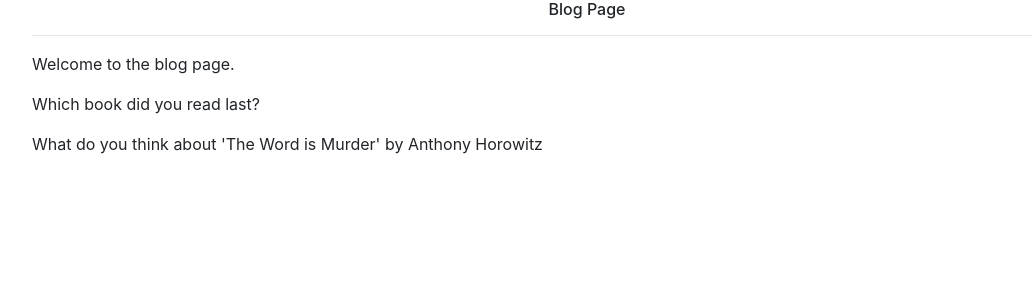
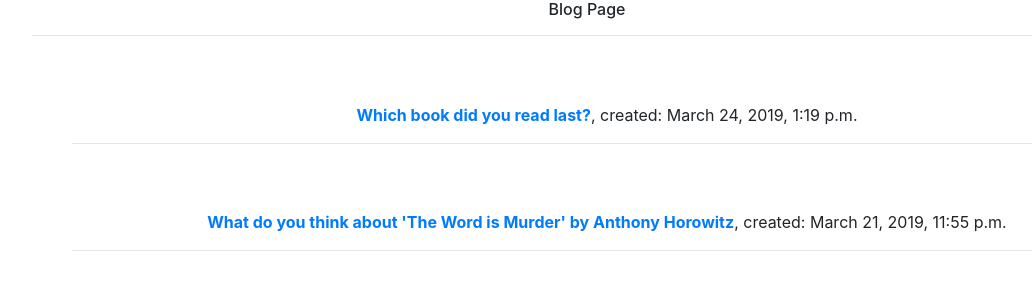
Before and after one commit to yucehan57/LibraryProject, a Django app: page /blog/ in a window 1280 px wide. Shown: the part 62-362 px from the top of the page, without its empty margins (53-1085 px from the left). Run offline with Django 3.2, Linux system fonts and the light colour scheme; data comes from the database, SQL or seed files in the repository; both versions use the stored data as it was after the commit; some libraries are stand-ins or nearby versions.

Commit message:
buttons updated, blog views added

```diff
--- a/accounts/templates/accounts/profile.html
+++ b/accounts/templates/accounts/profile.html
@@ -3,6 +3,7 @@
 
 
 {% block content %}
+
     <div class="content-section">
       <div class="media">
         <img class="rounded-circle account-img" src="{{ user.profile.image.url }}">
@@ -13,5 +14,4 @@
       </div>
     </div>
 
-
 {% endblock %}
--- a/blog/models.py
+++ b/blog/models.py
@@ -1,7 +1,9 @@
 from django.db import models
 from django.urls import reverse
 from accounts.models import User
+from django.contrib.auth import get_user_model
 
+User = get_user_model()
 
 class Category(models.Model):
     """Represent a category for a blog post"""
@@ -17,6 +19,7 @@ class Category(models.Model):
 
 
 class Post(models.Model):
+    author = models.ForeignKey(User)
     title = models.CharField(max_length=255, blank=False, null=False)
     content = models.TextField()
     date_created = models.DateTimeField(auto_now_add=True)
@@ -29,10 +32,11 @@ class Post(models.Model):
 
     def get_absolute_url(self):
         """url access to the detailed post page"""
-        return reverse('blog:post-detail', args=[str(self.id)])
+        return reverse('blog:blog-detail', args=[str(self.id)])
 
     class Meta:
         ordering = ['-date_created']
+        unique_together = ['user', 'message']
 
 
 class Tag(models.Model):
--- a/blog/templates/blog/blog.html
+++ /dev/null
@@ -1,11 +0,0 @@
-{% extends "base.html" %}
-
-{% block content %}
-  <h6 style="text-align: center;">Blog Page</h6><hr>
-  <p>Welcome to the blog page.</p>
-
-  {% for post in blogposts %}
-    <p>{{post}}</p>
-  {% endfor %}
-
-{% endblock %}
--- /dev/null
+++ b/blog/templates/blog/post_list.html
@@ -0,0 +1,19 @@
+{% extends "base.html" %}
+
+{% block content %}
+  <h6 style="text-align: center;">Blog Page</h6><hr>
+
+  {% for post in blog_posts %}
+
+  <div class="postContent">
+
+    <ul>
+   <p><strong><a href="{% url 'blog:blog-detail' post.pk %}">{{post.title}}</a></strong>,
+    created: {{post.date_created}}</p><hr>
+    </ul>
+
+  </div>
+
+  {% endfor %}
+
+{% endblock %}
--- a/blog/urls.py
+++ b/blog/urls.py
@@ -4,5 +4,7 @@ from django.urls import path
 app_name = 'blog'
 
 urlpatterns = [
-    path('', views.BlogHomeView.as_view(), name='blog-home'),
+    path('', views.PostHomeView.as_view(), name='blog-home'),
+    path('<int:pk>', views.PostDetailView.as_view(), name='blog-detail'),
+    path('<int:pk>/update', views.PostUpdateView.as_view(), name='blog-update'),
 ]
--- a/blog/views.py
+++ b/blog/views.py
@@ -1,11 +1,22 @@
 from django.shortcuts import render
 from django.views import generic
 from .models import Post
+from django.contrib.auth.mixins import LoginRequiredMixin
 
 
-class BlogHomeView(generic.ListView):
-    template_name = 'blog/blog.html'
+class PostHomeView(generic.ListView):
     model = Post
-    context_object_name = 'blogposts'
+    context_object_name = 'blog_posts'
+    paginate_by = 5
+    """def get_queryset(self):"""
 
-    """def get_queryset(self):"""
+
+class PostDetailView(generic.DetailView):
+    model = Post
+
+
+class PostUpdateView(LoginRequiredMixin, generic.UpdateView):
+    model = Post
+    fields = ('title', 'content', 'category', 'tags')
+    context_object_name = 'blogpost'
+    template_name = 'blog/post_update_form.html'
--- a/library_app/templates/library_app/author_detail.html
+++ b/library_app/templates/library_app/author_detail.html
@@ -27,11 +27,11 @@
     {{bk.title}}
   {% endfor %}
     <div class="authorDetailButtons">
-      <button id='updateAuthorButton' type="button" class="btn btn-secondary">
+      <button id='updateAuthorButton' type="button" class="btn btn-light">
       <a href="{% url 'library_app:edit-author' author.pk %}">Edit Author Information</a>
       </button>
 
-      <button id='goBackAuthorButton' type="button" class="btn btn-secondary">
+      <button id='goBackAuthorButton' type="button" class="btn btn-light">
       <a href="{% url 'library_app:author-list' %}">See All Authors</a>
       </button>
     </div>
--- a/library_app/templates/library_app/author_form.html
+++ b/library_app/templates/library_app/author_form.html
@@ -6,7 +6,7 @@
 <form id="addAuthorForm" method="post">
   {% csrf_token %}
   {{form|crispy}}
-  <input type="submit" class='btn btn-primary' value="Register">
+  <input type="submit" class='btn btn-dark' value="Register">
 </form>
 
 {% endblock %}
--- a/library_app/templates/library_app/author_update_form.html
+++ b/library_app/templates/library_app/author_update_form.html
@@ -10,7 +10,7 @@
   <form method="POST">
     {% csrf_token %}
     {{form|crispy}}
-    <button type="submit" class="btn btn-success">Save Changes</button>
+    <button type="submit" class="btn btn-light">Save Changes</button>
 
   </form>
 </div>
--- a/library_app/templates/library_app/book_form.html
+++ b/library_app/templates/library_app/book_form.html
@@ -7,7 +7,7 @@
   <form action="{% url 'library_app:add-book' %}" method="POST">
     {% csrf_token %}
     {{form|crispy}}
-    <input type="submit" class="btn btn-primary" value="Add Book">
+    <input type="submit" class="btn btn-dark" value="Add Book">
   </form>
 {% endblock %}
 
--- a/library_app/views.py
+++ b/library_app/views.py
@@ -26,11 +26,13 @@ class HomeView(generic.TemplateView):
 
 class BookListView(generic.ListView):
     model = models.Book
+    paginate_by = 10
 
 
 
 class AuthorListView(generic.ListView):
     model = models.Author
+    paginate_by = 10
 
     def get_queryset(self):
         """List authors by their lastname order"""
--- a/static/library_app/css/master.css
+++ b/static/library_app/css/master.css
@@ -88,3 +88,8 @@
   margin-top: 6%;
   font-style: oblique;
 }
+
+.postContent {
+  text-align: center;
+  margin-top: 6%;
+}
--- a/templates/base.html
+++ b/templates/base.html
@@ -50,10 +50,12 @@
 
           {% endif %}
 
+
+
           <!-- ACCOUNTS BAR LOGIN LOGOUT SIGNUP PROFILE -->
           {% if user.is_authenticated %}
 
-          <li class="nav-item active" id='navbarProfile'>
+            <li class="nav-item" id='navbarProfile'>
               <a class="nav-link" href="{% url 'accounts:profile' %}">{{user.username}}'s Profile</a>
             </li>
             <li class="nav-item active">
@@ -70,21 +72,44 @@
           {% endif %}
         </ul>
 
-
       <form class="form-inline my-2 my-lg-0">
-      <input class="form-control mr-sm-2" type="search" placeholder="Search" aria-label="Search">
+        <input class="form-control mr-sm-2" type="search" placeholder="Search" aria-label="Search" name='searchInput'>
         <button class="btn btn-outline-success my-2 my-sm-0" type="submit">Search</button>
       </form>
+
   </div>
+
 </nav>
 
+
+
   <div class="container">
+
     {% block content %}
       {# ALL THE CONTENT GOES HERE #}
     {% endblock %}
+
+    {% block pagination %}
+    {% if is_paginated %}
+        <div class="pagination">
+            <span class="page-links">
+                {% if page_obj.has_previous %}
+                    <a href="{{ request.path }}?page={{ page_obj.previous_page_number }}">previous</a>
+                {% endif %}
+                <span class="page-current">
+                    Page {{ page_obj.number }} of {{ page_obj.paginator.num_pages }}.
+                </span>
+                {% if page_obj.has_next %}
+                    <a href="{{ request.path }}?page={{ page_obj.next_page_number }}">next</a>
+                {% endif %}
+            </span>
         </div>
+    {% endif %}
+  {% endblock %}
+  </div>
+
   </body>
   <script type="text/javascript" src="{% static 'library_app/js/master.js' %}">
+  </script>
 
-  </script>
 </html>
```
Also changed, not shown: blog/templates/blog/post_detail.html (added, +12 -0 lines), blog/templates/blog/post_update_form.html (added, +15 -0 lines), db.sqlite3. Lines whose indentation alone changed are shown as unchanged.
